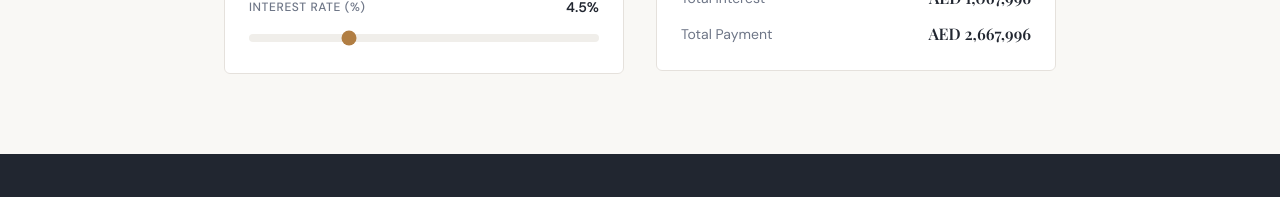
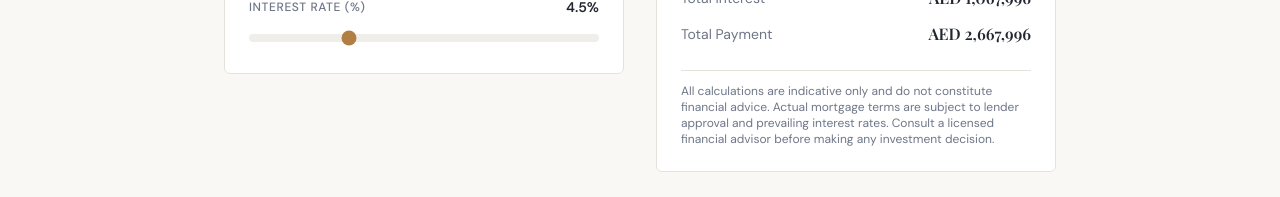
Before and after one commit to technizerr/DyarreStaging, a React (Vite) app in the folder Dyarre-main/: page /mortgage-calculator in a window 1280 px wide. Shown: the part 576-773 px from the top of the page. Built offline with nearby package versions, Linux system fonts and the light colour scheme; no server answers; the database is empty; the HTML template or start-up script is replaced by a standard one; a web font is replaced by a local one.

Commit message:
feat: add indicative-only disclaimer to mortgage calculator (compliance)

```diff
--- a/Dyarre-main/src/pages/MortgageCalculator.tsx
+++ b/Dyarre-main/src/pages/MortgageCalculator.tsx
@@ -141,6 +141,12 @@ export default function MortgageCalculatorPage() {
                     <ResultRow label={mt.totalPayment} value={fmt(result.totalPayment)} />
                   </div>
                 </div>
+
+                <p className="text-xs text-muted-foreground mt-4 border-t pt-3">
+                  All calculations are indicative only and do not constitute financial advice.
+                  Actual mortgage terms are subject to lender approval and prevailing interest rates.
+                  Consult a licensed financial advisor before making any investment decision.
+                </p>
               </div>
             </ScrollReveal>
           </div>
```
